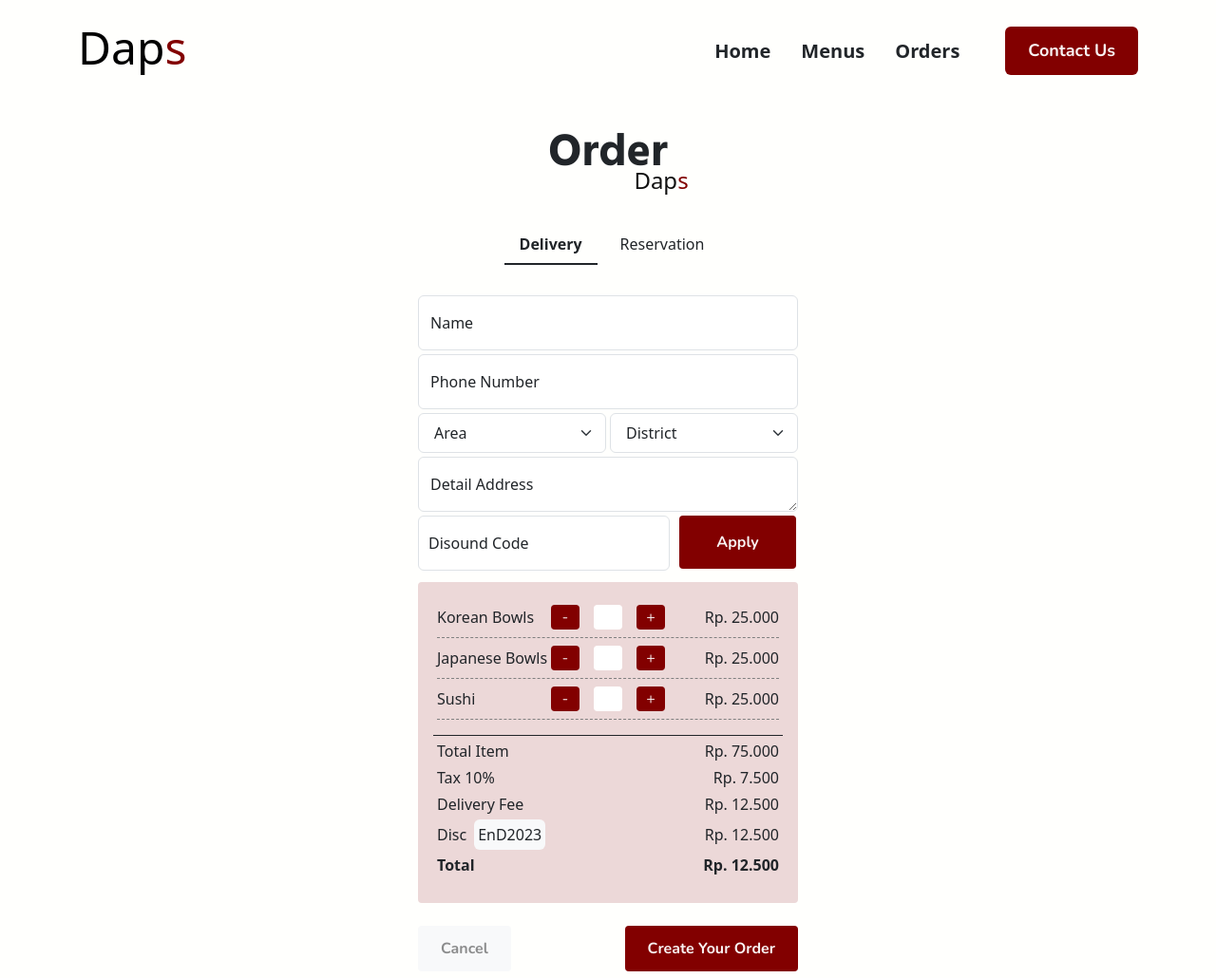
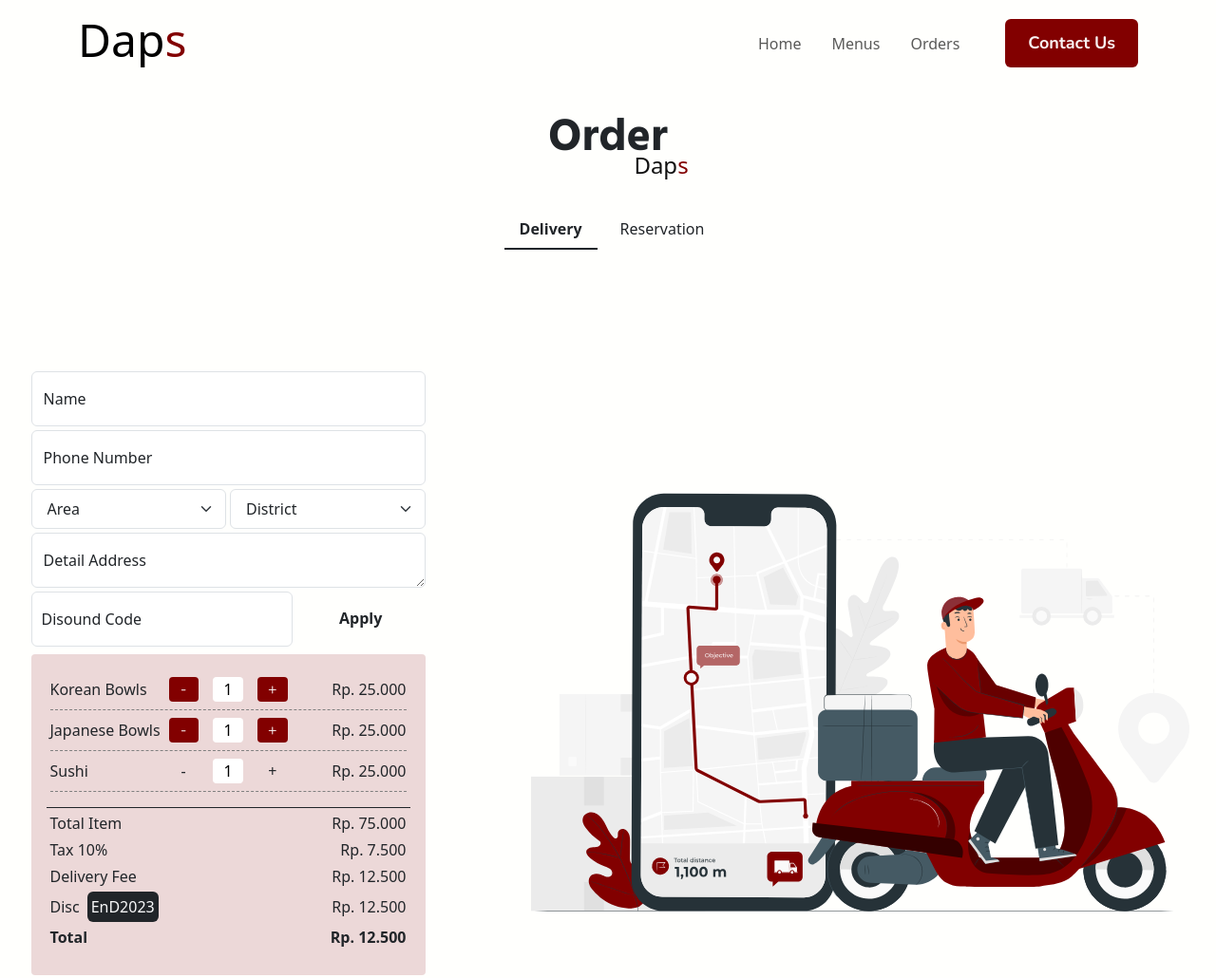
Before and after one commit to sanjiwaniDewi/mini-project-UI, a plain HTML site: page html/orders.html in a window 1280 px wide. Shown: the top 1030 px of the page at 95% size. Drawn offline with nearby package versions, Linux system fonts and the light colour scheme; a web font is replaced by a local one.

Commit message:
add image, layout and modal

```diff
--- a/html/orders.html
+++ b/html/orders.html
@@ -26,33 +26,39 @@
   <body>
     <header class="container-fluid sticky-top">
       <nav
-        class="navbar navbar-expand-lg w-100">
-        <div class="container py-2">
+        class="navbar navbar-expand-lg w-100 rounded-bottom-4 py-2">
+
+        <div
+          class="container">
           <h1 class="navbar-brand m-0">Dap<span
               style="color:#820000">s</span></h1>
           <button class="navbar-toggler border-0 rounded-2" type="button"
             data-bs-toggle="collapse"
             data-bs-target="#navbarNavAltMarkup"
             style="background-color: #820000; color:#f9f3f3">
-            <span><i class="bi bi-list fs-3" style="color:#f9f3f3"></i> </span>
+            <span><i class="bi bi-list fs-3" style="color:#f9f3f3"></i>
+            </span>
           </button>
           <div class="collapse navbar-collapse justify-content-end"
             id="navbarNavAltMarkup">
             <div class="navbar-nav me-4 mt-2">
-              <a class="nav-link me-3 fw-bolder fs-5 text-dark"
+              <a class="nav-link me-3"
                 href="../index.html">Home</a>
-              <a class="nav-link me-3 fw-bolder fs-5 text-dark"
+              <a class="nav-link me-3"
                 href="./menus.html">Menus</a>
-              <a class="nav-link me-3 fw-bolder fs-5 text-dark"
-                href="#">Orders</a>
+              <a class="nav-link me-3"
+                href="?#">Orders</a>
             </div>
             <button type="button"
               class="mt-2 border-0 rounded-2 fw-bold"
               id="contactUs" style="font-size: 18px;">Contact
               Us</button>
           </div>
+
         </div>
+
       </nav>
+
     </header>
 
     <main class="container mt-5 mb-5" style="min-height: 570px;">
@@ -67,18 +73,20 @@
         <ul class="nav nav-underline">
           <li class="nav-item">
             <a class="nav-link active px-3 text-dark" id="delLink"
-              onclick="handleNavDelivery()"
-              aria-current="page" href="#">Delivery</a>
+              onclick="handleNavDelivery()" href="#"
+              aria-current="page">Delivery</a>
           </li>
           <li class="nav-item">
             <a class="nav-link px-2 text-dark" id="resLink"
-              onclick="handleNavReservation()"
-              href="#">Reservation</a>
+              onclick="handleNavReservation()" href="#">Reservation</a>
           </li>
         </ul>
       </section>
-      <section class="container mt-2 d-flex justify-content-center">
-        <form class="pt-4" style="width: 400px; display: block;" id="delivery">
+      <section class="container mt-2 d-flex">
+        <div id="delivery" style="display: block;" class="w-100 mt-5">
+          <div class="d-flex justify-content-center boxshadow">
+            <div class="w-50 d-flex justify-content-center p-5 containForm">
+              <form class="pt-4" style="width: 415px;">
                 <div class="form-floating mb-1">
                   <input type="text" class="form-control" id="floatingName"
                     placeholder="Name">
@@ -91,7 +99,8 @@
                 </div>
                 <div class="row gx-1">
                   <div class="col">
-              <select class="form-select form-select-lg mb-1 rounded-2 fs-6">
+                    <select
+                      class="form-select form-select-lg mb-1 rounded-2 fs-6">
                       <option selected>Area</option>
                       <option value="1">Jakarta</option>
                       <option value="2">Bandung</option>
@@ -100,7 +109,8 @@
                     </select>
                   </div>
                   <div class="col">
-              <select class="form-select form-select-lg mb-1 rounded-2 fs-6">
+                    <select
+                      class="form-select form-select-lg mb-1 rounded-2 fs-6">
                       <option selected>District</option>
                       <option value="1">Jakarta</option>
                       <option value="2">Bandung</option>
@@ -116,21 +126,21 @@
                     id="floatingTextarea"></textarea>
                   <label for="floatingTextarea">Detail Address</label>
                 </div>
-          <div class="row gx-1">
-            <div class="col-8 form-floating mb-1">
+                <div class="row gx-1 d-flex justify-content-between">
+                  <div class="col-xl-8 col-sm-12 form-floating mb-1">
                     <input type="text" class="form-control" id="floatingCode"
                       placeholder="Phone Number">
                     <label for="floatingPassword">Disound Code</label>
                   </div>
-            <div class="col-4 ps-2">
-              <button class="border-0 rounded-1 fw-bold fs-6"
-                style="padding: 16px 39px;">
+                  <div class="col text-end m-0">
+                    <button type="button"
+                      class="border-0 rounded-1 w-100 fw-bold fs-6 py-3 btn">
                       Apply
                     </button>
                   </div>
                 </div>
 
-          <div class="mt-2 px-3 py-4 rounded-1 mb-4" id="purchesList">
+                <div class="mt-1 px-3 py-4 rounded-1 mb-4" id="purchesList">
                   <div class="m-0 p-0">
                     <div class="row purches mx-1 mb-2 pb-2">
                       <div class="col text-start px-0 align-self-center">
@@ -140,7 +150,9 @@
                         <button class="border-0 w-25 p-0 me-2 rounded-1">
                           -
                         </button>
-                  <input class="border-0 w-25 rounded-1 amount">
+                        <input
+                          class="border-0 w-25 rounded-1 amount text-center"
+                          value="1">
                         <button class="border-0 w-25 p-0 ms-2 rounded-1">
                           +
                         </button>
@@ -157,7 +169,9 @@
                         <button class="border-0 w-25 p-0 me-2 rounded-1">
                           -
                         </button>
-                  <input class="border-0 w-25 rounded-1 amount">
+                        <input
+                          class="border-0 w-25 rounded-1 amount text-center"
+                          value="1">
                         <button class="border-0 w-25 p-0 ms-2 rounded-1">
                           +
                         </button>
@@ -171,11 +185,13 @@
                         <p class="food m-0 p-0">Sushi</p>
                       </div>
                       <div class="col d-flex justify-content-between px-0">
-                  <button class="border-0 w-25 p-0 me-2 rounded-1">
+                        <button class="border-0 w-25 p-0 me-2 rounded-1 btn">
                           -
                         </button>
-                  <input class="border-0 w-25 rounded-1 amount">
-                  <button class="border-0 w-25 p-0 ms-2 rounded-1">
+                        <input
+                          class="border-0 w-25 rounded-1 amount text-center"
+                          value="1">
+                        <button class="border-0 w-25 p-0 ms-2 rounded-1 btn">
                           +
                         </button>
                       </div>
@@ -216,7 +232,8 @@
                     <div class="row my-1">
                       <div class="col text-start d-flex align-self-center">
                         <p class="m-0 p-0 align-self-center">Disc</p>
-                  <p class="mx-2 my-0 bg-light p-1 rounded-2"> EnD2023</p>
+                        <p class="mx-2 my-0 bg-dark p-1 rounded-2 text-light">
+                          EnD2023</p>
                       </div>
                       <div class="col text-end align-self-center">
                         <p class="m-0 p-0 ">Rp. 12.500</p>
@@ -237,15 +254,34 @@
                 </div>
                 <div class="d-flex justify-content-between">
                   <button type="button"
-              class="fw-bold border-0 rounded-1 bg-light cancel">Cancel</button>
+                    class="fw-bold border-0 rounded-1 bg-light cancel btn text-secondary">Cancel</button>
                   <button type="submit"
-              class="fw-bold border-0 rounded-1">Create Your Order</button>
+                    class="fw-bold border-0 rounded-1"
+                    data-bs-toggle="modal"
+                    data-bs-target="#deliveryModal" id="createOrder">Create Your
+                    Order</button>
                 </div>
 
               </form>
+            </div>
 
-        <form class="pt-4" style="width: 400px; display: none;"
-          id="reservation">
+            <img src="../asset/images/icons/6982750_3333446.svg"
+              alt="delivery services" width="800px">
+
+          </div>
+
+        </div>
+
+        <div id="reservation" style="display: none;" class="w-100 mt-5">
+          <div class="d-flex justify-content-center boxshadow w-100">
+            <div class="w-50 d-flex justify-content-center align-items-center">
+              <img src="../asset/images/icons/8351257_3886132.svg"
+                alt="reservation services" width="500px">
+            </div>
+
+            <div
+              class="w-50 d-flex justify-content-center align-items-center p-5 containFormReservation">
+              <form class="pt-4" style="width: 400px;">
                 <div class="form-floating mb-1">
                   <input type="text" class="form-control" id="floatingNames"
                     placeholder="Name">
@@ -257,7 +293,8 @@
                   <label for="floatingPassword">Phone Number</label>
                 </div>
                 <div class="mb-1">
-            <select class="form-select form-select-lg mb-1 rounded-2 fs-6">
+                  <select
+                    class="form-select form-select-lg mb-1 rounded-2 fs-6">
                     <option selected>Types</option>
                     <option value="1">Dine-In</option>
                     <option value="2">BrithDay Party</option>
@@ -266,7 +303,8 @@
                 </div>
                 <div class="row gx-1">
                   <div class="col">
-              <select class="form-select form-select-lg mb-1 rounded-2 fs-6">
+                    <select
+                      class="form-select form-select-lg mb-1 rounded-2 fs-6">
                       <option selected>Date</option>
                       <option value="1">1</option>
                       <option value="2">2</option>
@@ -275,14 +313,12 @@
                     </select>
                   </div>
                   <div class="col">
-              <select class="form-select form-select-lg mb-1 rounded-2 fs-6">
-                <option selected>Time</option>
-                <option value="1">09:00 PM</option>
-              </select>
+                    <input type="time" class="form-control p-2">
 
                   </div>
                   <div class="col">
-              <select class="form-select form-select-lg mb-1 rounded-2 fs-6">
+                    <select
+                      class="form-select form-select-lg mb-1 rounded-2 fs-6">
                       <option selected>Person</option>
                       <option value="1">1</option>
                       <option value="2">2</option>
@@ -295,7 +331,8 @@
                 <div class="mb-1">
                   <div class="row gx-1">
                     <div class="col-4">
-                <select class="form-select form-select-lg mb-1 rounded-2 fs-6">
+                      <select
+                        class="form-select form-select-lg mb-1 rounded-2 fs-6">
                         <option selected>Area</option>
                         <option value="1">Bandung</option>
                         <option value="2">Bogor</option>
@@ -304,7 +341,8 @@
                       </select>
                     </div>
                     <div class="col">
-                <select class="form-select form-select-lg mb-1 rounded-2 fs-6">
+                      <select
+                        class="form-select form-select-lg mb-1 rounded-2 fs-6">
                         <option selected>Branch</option>
                         <option value="1">Jl. Jl Pegangsaan timur No 48, Jakarta
                           Selatan</option>
@@ -320,12 +358,22 @@
 
                 <div class="d-flex justify-content-between mt-3">
                   <button type="button"
-              class="fw-bold border-0 rounded-1 bg-light cancel">Cancel</button>
+                    class="fw-bold border-0 rounded-1 bg-light cancel text-secondary">Cancel</button>
                   <button type="submit"
-              class="fw-bold border-0 rounded-1">Create Your Order</button>
+                    class="fw-bold border-0 rounded-1">Reservation
+                    Now</button>
                 </div>
 
               </form>
+            </div>
+
+          </div>
+
+        </div>
+
+        <div id="modal">
+        </div>
+
       </section>
 
     </main>
@@ -374,6 +422,7 @@
     </footer>
 
     <script src="../js/orders.js"></script>
+    <script src="../js/navbar.js"></script>
 
   </body>
 </html>
```
Lines whose indentation alone changed are shown as unchanged.
